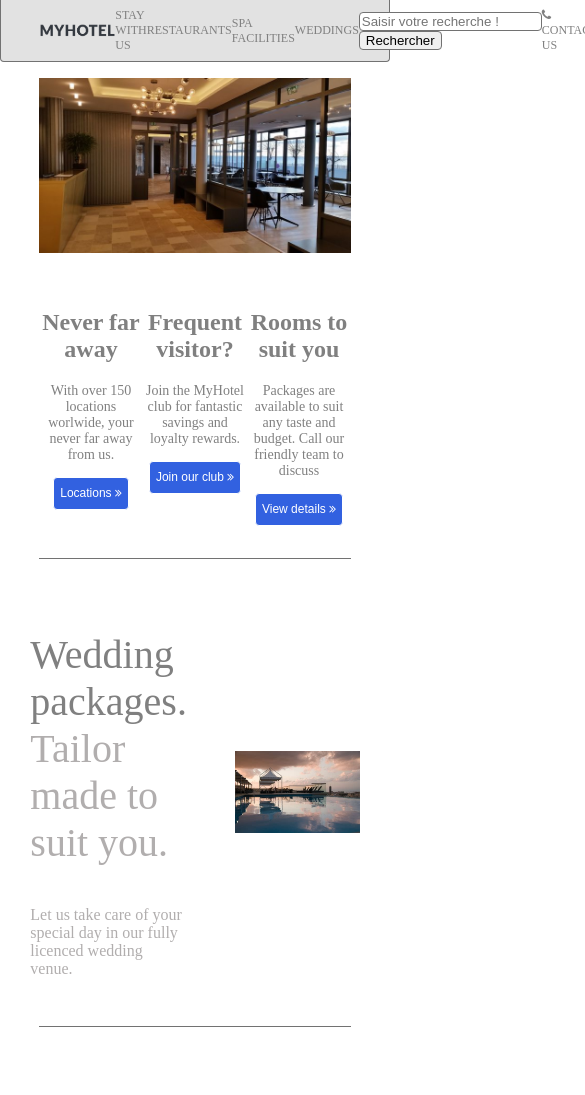
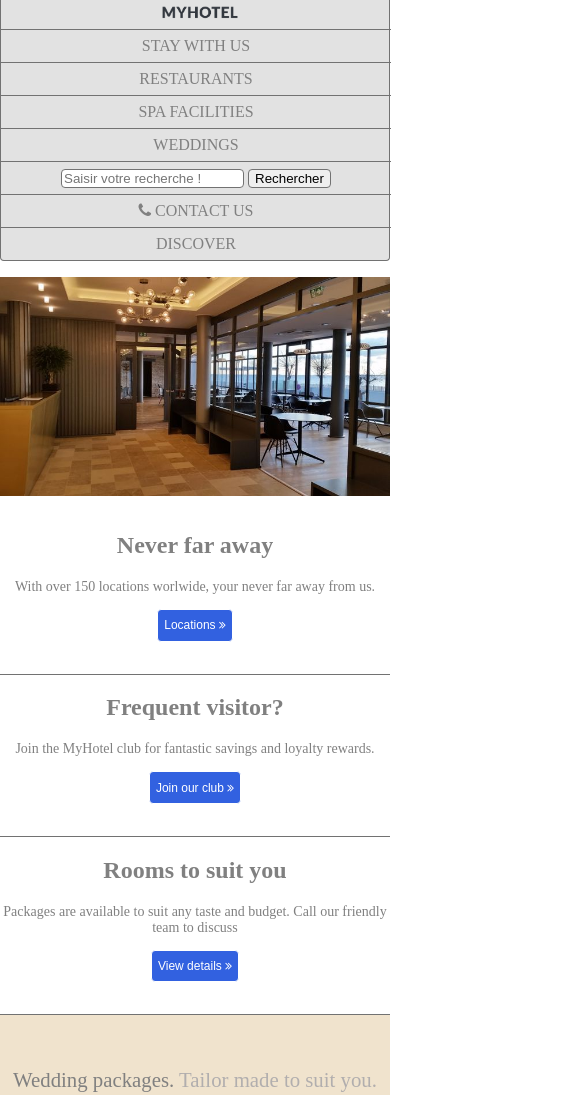
Before and after one commit to stephanepas/My-Hotel, a plain HTML site: page index.html in a window 390 px wide. Shown: the top 1095 px of the page, 585 px wide, since content can reach past the window. Drawn offline with Linux system fonts and the light colour scheme.

Commit message:
commit responsive

```diff
--- a/index.html
+++ b/index.html
@@ -1,12 +1,15 @@
 <!DOCTYPE html>
 <html lang="fr">
   <head>
-    <meta charset="UTF-8">
-    <meta http-equiv="X-UA-Compatible" content="IE=edge">
-    <meta name="viewport" content="width=device-width, initial-scale=1.0">
+    <meta charset="UTF-8" />
+    <meta http-equiv="X-UA-Compatible" content="IE=edge" />
+    <meta name="viewport" content="width=device-width, initial-scale=1.0" />
     <title>Document</title>
-    <link rel="stylesheet" href="style.css">
-    <link rel="stylesheet" href="https://cdnjs.cloudflare.com/ajax/libs/font-awesome/4.7.0/css/font-awesome.min.css">
+    <link rel="stylesheet" href="style.css" />
+    <link
+      rel="stylesheet"
+      href="https://cdnjs.cloudflare.com/ajax/libs/font-awesome/4.7.0/css/font-awesome.min.css"
+    />
   </head>
   <body>
     <header>
@@ -14,70 +17,136 @@
       <a id="TOP"></a>
       <!-- Menu navigation -->
       <nav>
-            <img src="./assets/images/logo.png" alt="" style="height: 25px;">
+        <div id="img">
+          <img src="./assets/images/logo.png" alt="" style="height: 25px" />
+        </div>
+        <div id="nav">
+          <ul class="nav">
+            <li>
               <a href="#">STAY WITH US</a>
+            </li>
+            <li>
               <a href="#">RESTAURANTS</a>
+            </li>
+            <li>
               <a href="#">SPA FACILITIES</a>
+            </li>
+            <li>
               <a href="#">WEDDINGS</a>
+            </li>
+            <li>
               <form action="#">
-                <input type="text" id="text" name="text" placeholder="Saisir votre recherche !">
-                <input type="submit" id="valid" name="rechercher" value="Rechercher">
+                <input
+                  type="text"
+                  id="text"
+                  name="text"
+                  placeholder="Saisir votre recherche !"
+                />
+                <input
+                  type="submit"
+                  id="valid"
+                  name="rechercher"
+                  value="Rechercher"
+                />
               </form>
+            </li>
+          </ul>
+          <ul class="nav">
             <!-- icone téléphone + contact us -->
+            <li>
               <a href="#">
                 <i class="fa fa-phone"></i>
-                CONTACT US</a>
+                CONTACT US</a
+              >
+            </li>
+            <li>
               <a href="#">DISCOVER</a>
+            </li>
+          </ul>
+        </div>
       </nav>
     </header>
     <main>
-        <img id="accueil" src="./assets/images/Hall.jpg" alt="">
+      <img id="accueil" src="./assets/images/Hall.jpg" alt="" />
       <!-- menu sous la grosse image -->
       <section id="autremenu">
         <div class="menusection">
           <h1>Never far away</h1>
-                <p class="menutext">With over 150 locations worlwide, your never far away from us.</p>
-                <button class="button">Locations <i class="fa fa-angle-double-right"></i></button>
+          <p class="menutext">
+            With over 150 locations worlwide, your never far away from us.
+          </p>
+          <button class="button">
+            Locations <i class="fa fa-angle-double-right"></i>
+          </button>
         </div>
         <div class="menusection">
           <h1>Frequent visitor?</h1>
-                <p class="menutext">Join the MyHotel club for fantastic savings and loyalty rewards.</p>
-                <button class="button">Join our club <i class="fa fa-angle-double-right"></i></button>
+          <p class="menutext">
+            Join the MyHotel club for fantastic savings and loyalty rewards.
+          </p>
+          <button class="button">
+            Join our club <i class="fa fa-angle-double-right"></i>
+          </button>
         </div>
         <div class="menusection">
           <h1>Rooms to suit you</h1>
-                <p class="menutext">Packages are available to suit any taste and budget. Call our friendly team to discuss</p>
-                <button class="button">View details <i class="fa fa-angle-double-right"></i></button>
+          <p class="menutext">
+            Packages are available to suit any taste and budget. Call our
+            friendly team to discuss
+          </p>
+          <button class="button">
+            View details <i class="fa fa-angle-double-right"></i>
+          </button>
         </div>
       </section>
       <!-- Les 3 autres parties avec les images -->
       <div class="droitegauche">
         <div>
           <!-- Intégration d'une taille de police spécifique et couleur avec "style" -->
-                <p style="font-size: 2.5em;"><span style="color: grey">Wedding packages.</span> Tailor made to suit you.</p>
-                <p>Let us take care of your special day in our fully licenced wedding venue.</p>
+          <p class="droitegauche__titre">
+            <span>Wedding packages.</span> Tailor made to
+            suit you.
+          </p>
+          <p>
+            Let us take care of your special day in our fully licenced wedding
+            venue.
+          </p>
         </div>
-            <img class="imgdroite" src="./assets/images/piscine.jpg" alt="">
+        <img class="imgdroite" src="./assets/images/piscine.jpg" alt="" />
       </div>
       <div class="droitegauche">
-            <img class="imggauche" src="./assets/images/aston-martin-james-bond.jpg" alt="">
+        <img
+          class="imggauche"
+          src="./assets/images/aston-martin-james-bond.jpg"
+          alt=""
+        />
         <div>
-                <p style="font-size: 2.5em;"><span style="color: grey">My name is Bond.</span> James Bond code 007.</p>
-                <p>Choose from our 3 famous restaurants. Each with it's own theme, whichever you choose you will not be disappointed.</p>
+          <p class="droitegauche__titre">
+            <span>My name is Bond.</span> James Bond code
+            007.
+          </p>
+          <p>
+            Choose from our 3 famous restaurants. Each with it's own theme,
+            whichever you choose you will not be disappointed.
+          </p>
         </div>
       </div>
       <div class="droitegauche">
         <div>
-                <p style="font-size: 2.5em;"><span style="color: grey">Discover our spa facilities.</span> You will never want to leave.</p>
-                <p>Make the most of your stay with our fully equipped spa facilities.</p>
+          <p class="droitegauche__titre">
+            <span>Discover our spa facilities.</span> You
+            will never want to leave.
+          </p>
+          <p>
+            Make the most of your stay with our fully equipped spa facilities.
+          </p>
         </div>
-            <img class="imgdroite" src="./assets/images/piscine.jpg" alt="">
+        <img class="imgdroite" src="./assets/images/piscine.jpg" alt="" />
       </div>
     </main>
     <footer>
       <p>
-            <i class="fa fa-copyright"></i> 2014 MyHotel -
-            <a href="#">Privacy</a> -
+        <i class="fa fa-copyright"></i> 2014 MyHotel - <a href="#">Privacy</a> -
         <a href="#">Terms</a> -
       </p>
       <!-- hyperlien back to the top avec l'ancre #TOP -->
--- a/style.css
+++ b/style.css
@@ -1,16 +1,14 @@
 /* permet de prendre 80% de la page de centrer le contenu */
-body{
-    margin:0;
+body {
+  margin: 0;
+  padding: 0;
   width: 80%;
   position: relative;
   left: 10vw;
-
 }
 /* affiche l'entête avec un fond gris bordure avec arrondi en bas sur 100% de la largeur de l'affichage */
-header{
-    padding-top: 0.5em;
-    padding-bottom: 0.5em;
-    position:relative;
+header {
+  position: relative;
   left: -10vw;
   width: 100vw;
   background-color: rgb(226, 226, 226);
@@ -20,38 +18,57 @@ header{
   /* Ajuste l'entête width + padding + border et height + padding + border */
   box-sizing: border-box;
 }
-nav{
-    position:relative;
-    left: 10vw;
-    width: 80vw;
+nav {
   display: flex;
-    justify-content: space-around;
+  width: 100vw;
+  height: 100%;
+}
+#img {
+  display: flex;
   align-items: center;
-    font-size: 12px;
+  padding-left: 2%;
 }
-a{
+#nav {
+  display: flex;
+  justify-content: space-between;
+  width: 100%;
+}
+.nav {
+  margin: 0;
+  height: 4em;
+  display: flex;
+  justify-content: space-between;
+}
+li {
+  display: flex;
+  align-items: center;
+  list-style: none;
+  padding-right: 1.5em;
+}
+a {
   text-decoration: none;
   color: grey;
 }
-a:hover{
+a:hover {
   color: rgb(71, 71, 71);
 }
-#valid, #text{
+#valid,
+#text {
   border: 1px solid rgb(114, 114, 114);
   border-radius: 4px;
 }
-#valid:hover{
+#valid:hover {
   background-color: grey;
 }
-#text:focus{
+#text:focus {
   outline: none;
   box-shadow: 0 0 2px 1px rgb(39, 146, 218);
 }
-#accueil{
+#accueil {
   width: 100%;
   margin-top: 1em;
 }
-#autremenu{
+#autremenu {
   display: flex;
   justify-content: space-around;
   margin-top: 2em;
@@ -59,17 +76,17 @@ a:hover{
   border-bottom: 1px solid rgb(114, 114, 114);
   color: grey;
 }
-.menusection{
+.menusection {
   width: 33%;
   text-align: center;
 }
-.menutext{
+.menutext {
   display: flex;
   flex-wrap: wrap;
   justify-content: center;
   font-size: 14px;
 }
-.button{
+.button {
   color: white;
   background-color: rgb(50, 97, 224);
   width: max-content;
@@ -78,37 +95,105 @@ a:hover{
   height: 2.7em;
   font-size: 12px;
 }
-.button:hover{
+.button:hover {
   background-color: rgb(28, 58, 139);
 }
-.droitegauche{
+.droitegauche {
   display: flex;
   justify-content: center;
   align-items: center;
-    color:rgb(177, 174, 174);
+  color: rgb(177, 174, 174);
   text-align: left;
   padding: 2em 0;
   border-bottom: 1px solid rgb(114, 114, 114);
 }
-.droitegauche img{
+.droitegauche__titre {
+  font-size: 2.5em;
+}
+.droitegauche__titre span {
+  color: grey;
+}
+.droitegauche img {
   width: 40%;
 }
-.imgdroite{
+.imgdroite {
   padding-left: 3em;
 }
-.imggauche{
+.imggauche {
   padding-right: 3em;
 }
-footer{
+footer {
   display: flex;
   justify-content: space-between;
   align-items: center;
 }
-#back:hover{
+#back:hover {
   color: rgb(28, 58, 139);
   text-decoration: underline;
 }
 /* défilement vers le haut en douceur */
-html{
+html {
   scroll-behavior: smooth;
 }
+/* preparation du responsive à partir de 576px */
+@media only screen and (max-width: 576px) {
+  body {
+    width: 100%;
+    position: static;
+  }
+  header {
+    position: static;
+  }
+  nav {
+    display: block;
+  }
+  #img {
+    display: block;
+    text-align: center;
+  }
+  #nav {
+    display: block;
+  }
+  .nav {
+    display: block;
+    height: auto;
+    padding: 0;
+  }
+  .nav li {
+    padding: 0;
+    justify-content: center;
+    height: 2em;
+    border-top: 1px solid rgb(114, 114, 114);
+  }
+  .nav li:hover {
+    background-color: rgb(114, 114, 114);
+  }
+  .nav a:hover {
+    color: white;
+  }
+  #autremenu {
+    display: block;
+    padding: 0;
+    border: none;
+  }
+  .menusection {
+    width: 100%;
+    padding-bottom: 2em;
+    border-bottom: 1px solid rgb(114, 114, 114);
+  }
+  .droitegauche {
+    flex-direction: column;
+    text-align: center;
+    background-color: rgb(240, 227, 205);
+  }
+  .imggauche {
+    order: 1;
+  }
+  .droitegauche__titre {
+    font-size: 1.3em;
+  }
+  .imgdroite,
+  .imggauche {
+    padding: 0;
+  }
+}
```
Lines whose indentation alone changed are shown as unchanged.
